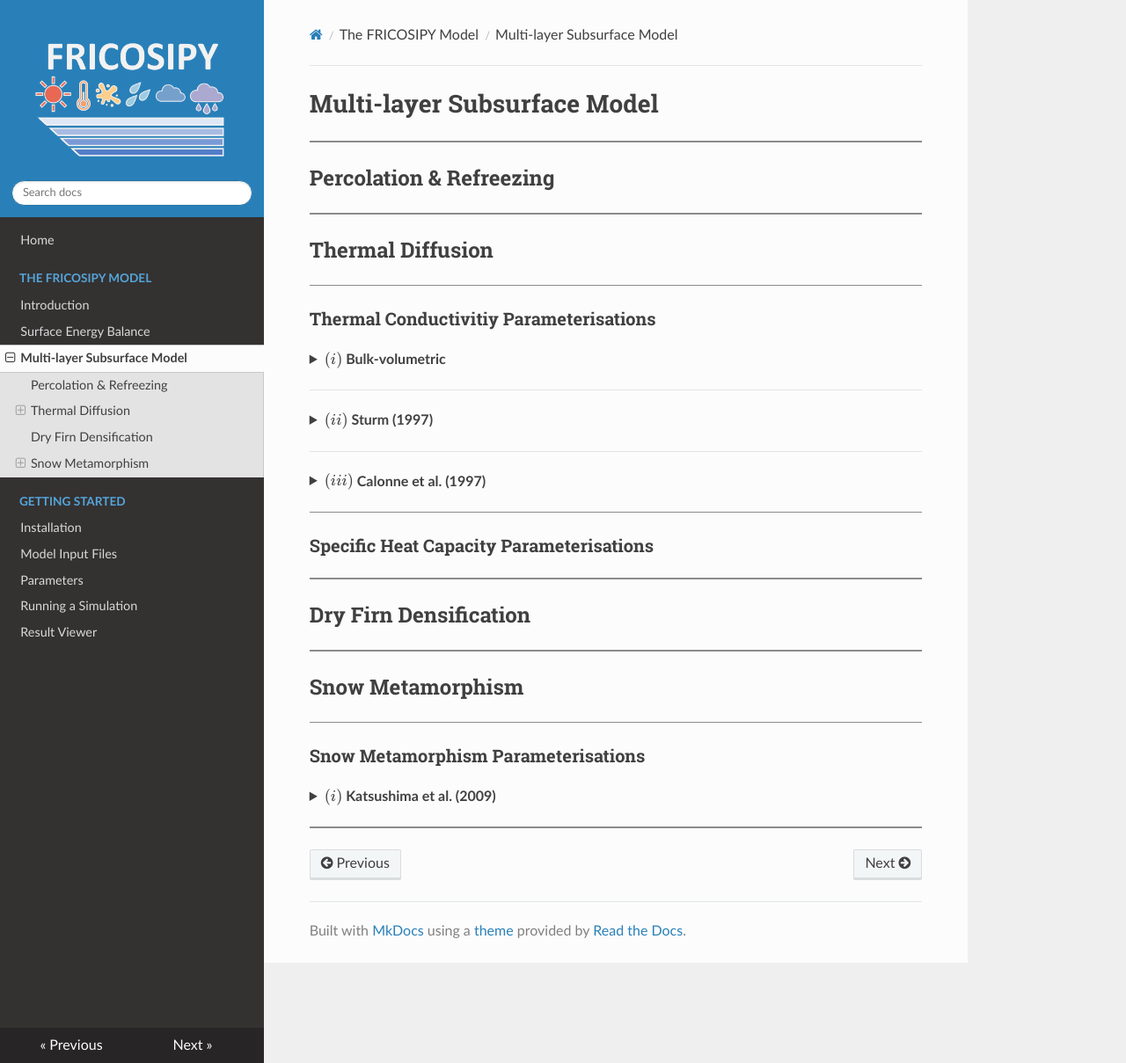
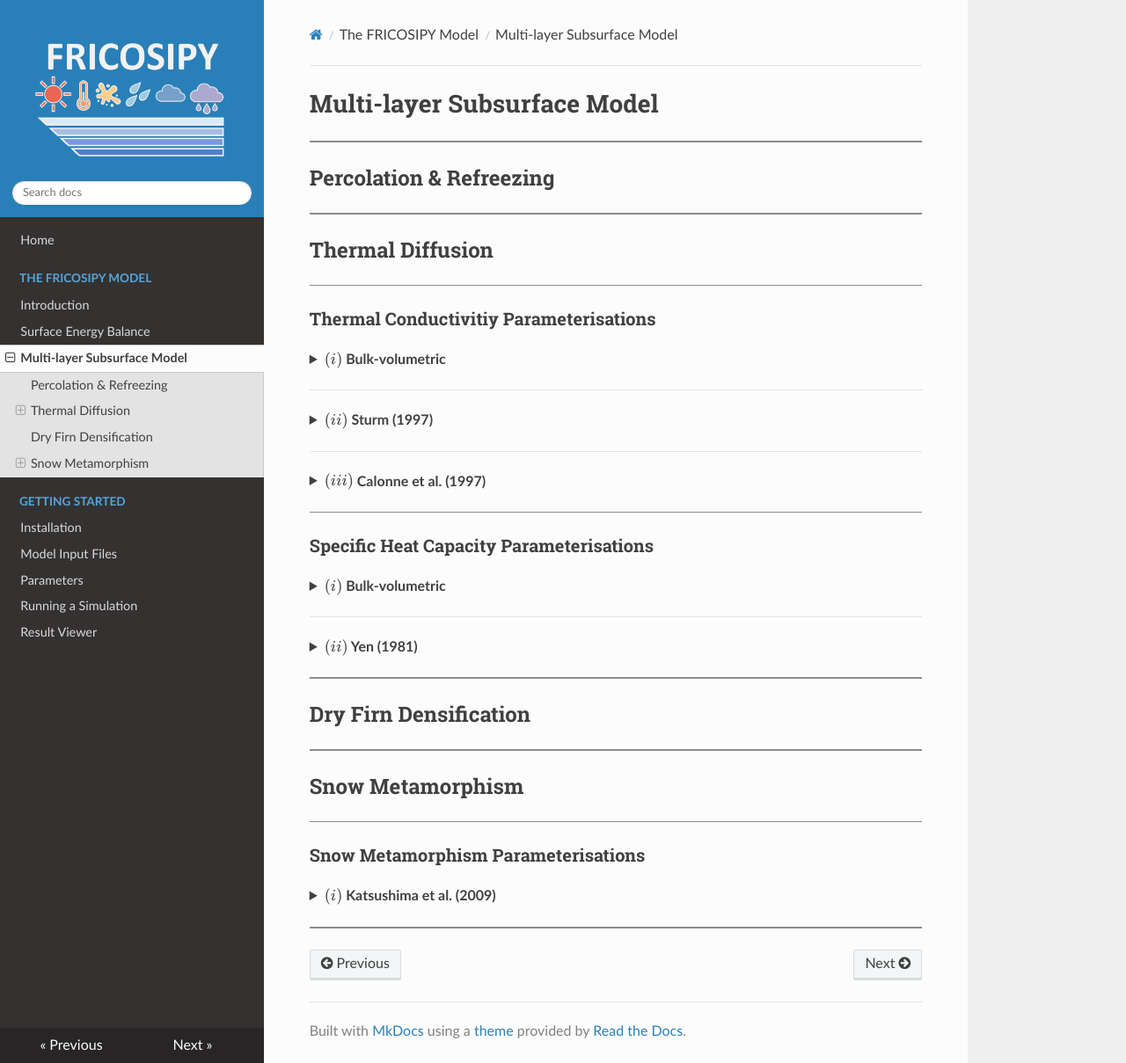
Before and after one commit to MarcusGastaldello/FRICOSIPY, an MkDocs documentation site: the page built from docs/subsurface_model.md, in a window 1280 px wide and 1209 px high. Shown: the whole window at 88% size. Built offline with MkDocs 1.6.1, drawn with Linux system fonts in a browser that asks for light colours; nearby versions of some CDN libraries.

Commit message:
Add specific heat capacity parameterisations
Added parameterisation options for specific heat capacity.

```diff
--- a/docs/subsurface_model.md
+++ b/docs/subsurface_model.md
@@ -28,7 +28,11 @@
 
 ### Specific Heat Capacity Parameterisations
 
+??? "**$(i)$ Bulk-volumetric**"
 
+---
+
+??? "**$(ii)$ Yen (1981)**"
 
 <hr style="height:2px; background-color:#8b8b8b; border:none;" />
 
```
